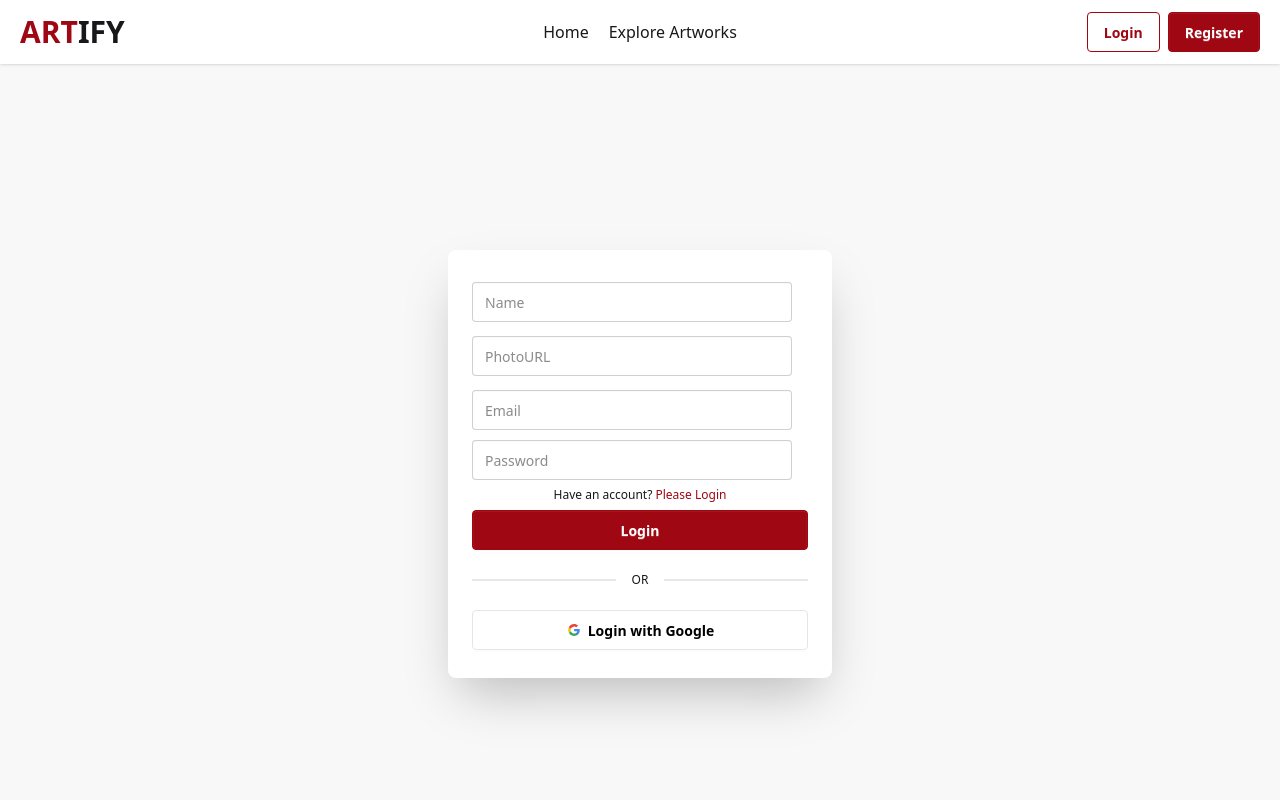
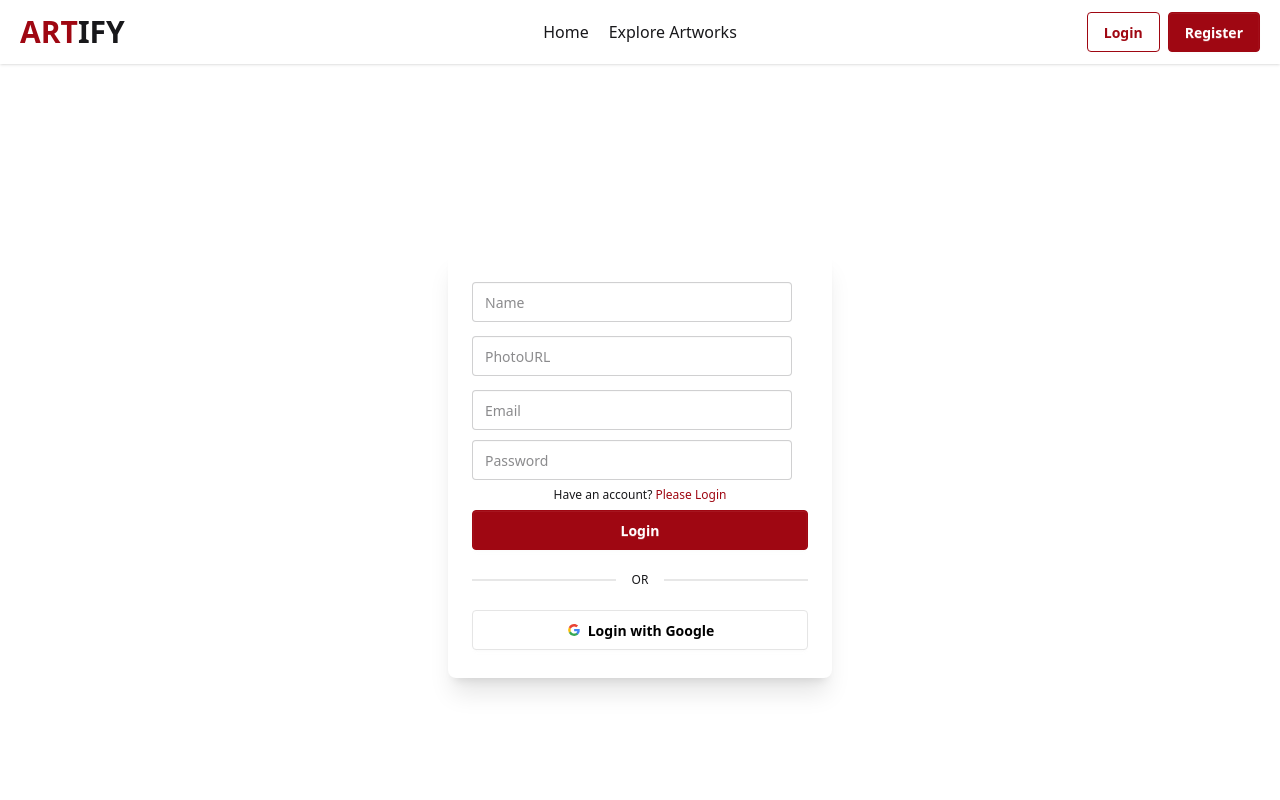
Before and after one commit to rakib120822/artify-client, a React (Vite) app: page /auth/register in a window 1280 px wide. Shown: the top 800 px of the page. Built offline with nearby package versions, Linux system fonts and the light colour scheme.

Commit message:
login and register form background color change

```diff
--- a/src/pages/authPages/Login.jsx
+++ b/src/pages/authPages/Login.jsx
@@ -3,8 +3,8 @@
 
 function Login() {
   return (
-    <div className="hero bg-base-200 min-h-screen">
-      <div className="card bg-base-100 w-full max-w-sm shrink-0 shadow-2xl">
+    <div className="hero  min-h-screen">
+      <div className="card bg-base-100 w-full max-w-sm shrink-0 shadow-xl">
         <div className="card-body">
           <fieldset className="fieldset">
             <label className="floating-label"><span>Email</span>
--- a/src/pages/authPages/Register.jsx
+++ b/src/pages/authPages/Register.jsx
@@ -3,8 +3,8 @@
 
 function Register() {
   return (
-    <div className="hero bg-base-200 min-h-screen">
-      <div className="card bg-base-100 w-full max-w-sm shrink-0 shadow-2xl">
+    <div className="hero  min-h-screen">
+      <div className="card bg-base-100 w-full max-w-sm shrink-0 shadow-xl">
         <div className="card-body">
           <fieldset className="fieldset">
             <label className="floating-label">
```
